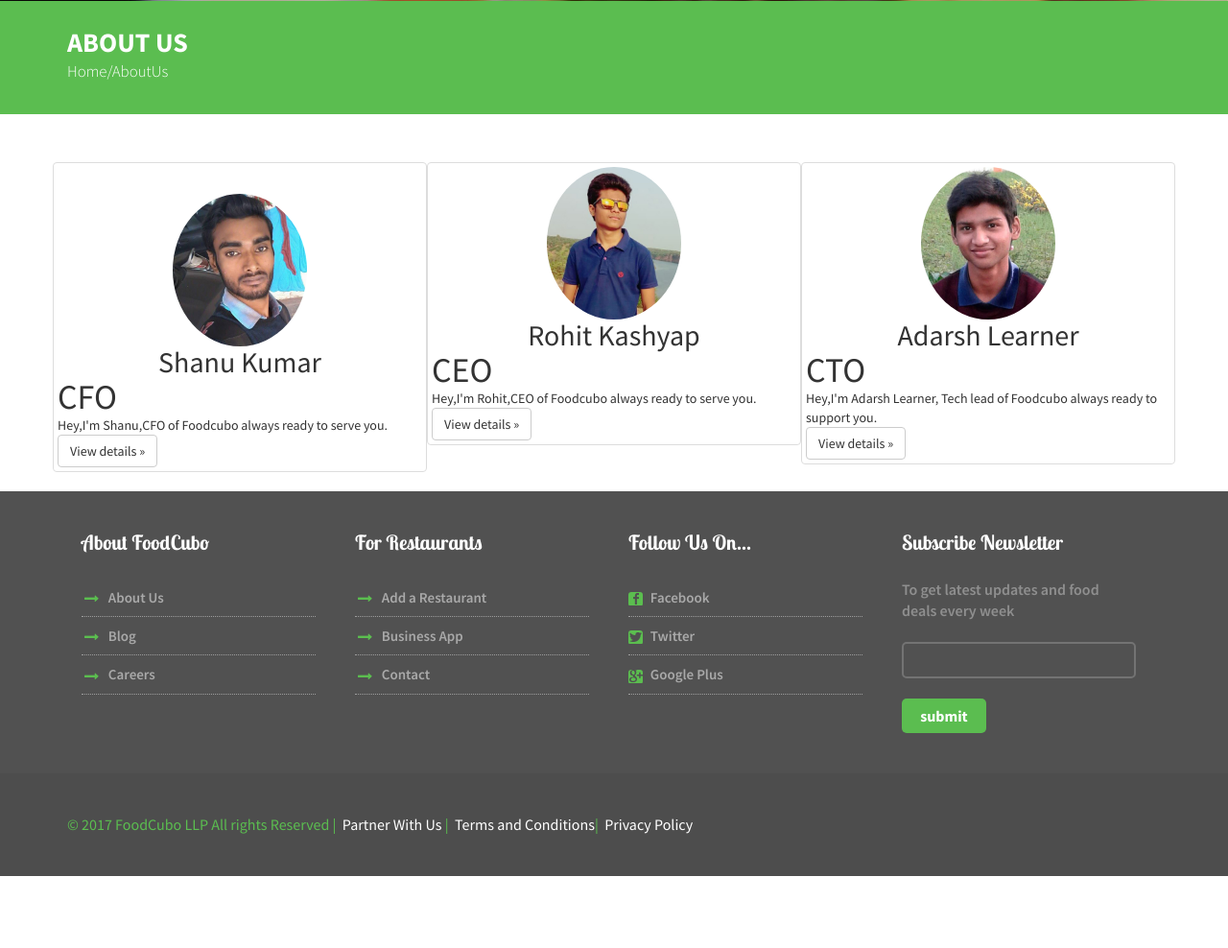
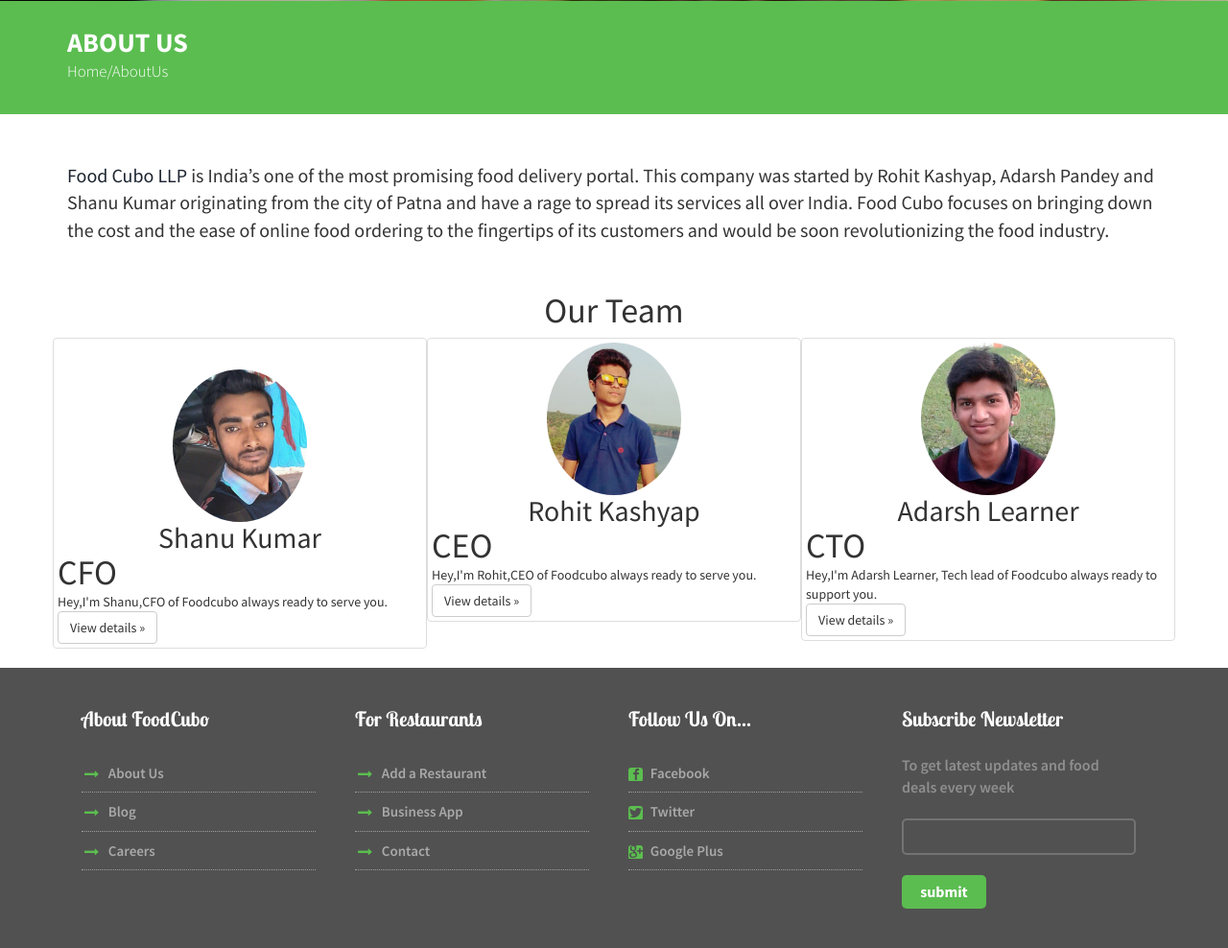
Before and after one commit to learneradarsh/foodcubo, a PHP site: page /aboutus.php in a window 1280 px wide. Shown: the part 529-1517 px from the top of the page at 96% size. Before the commit the page ends 1442 px from the top, so only its background shows below. Run offline with PHP 8.4, Linux system fonts and the light colour scheme; some libraries are stand-ins or nearby versions.

Commit message:
changes in about us and database file

```diff
--- a/aboutus.php
+++ b/aboutus.php
@@ -42,10 +42,15 @@
 				<p>Home/AboutUs</p>
 			</div>
 		</div>
-
+		      <div class="container" style="margin-top: 50px;font-size: 20px;">
+            <p>
+              <a hre="http://foodcubo.com">Food Cubo LLP</a> is India’s one of the most promising food delivery portal.
+This company was started by Rohit Kashyap, Adarsh Pandey and Shanu Kumar originating from the city of Patna and have a rage to spread its services all over India. Food Cubo focuses on bringing down the cost and the ease of online food ordering to the fingertips of its customers and would be soon revolutionizing the food industry.
+            </p>
+          </div>
 
 			 		<div class="container" style="margin-top: 50px;">
-
+			 			<center><h1 style="margin-bottom: 8px;">Our Team</h1></center>
 			 			<div class="row">
        <div class="col-md-4 thumbnail">
          <img class="img-circle" src="images/shanu.jpg" alt="Generic placeholder image" width="140" height="110" style="margin-top: 28px">
--- a/contact.php
+++ b/contact.php
@@ -73,7 +73,7 @@
 							     		<h3>Contact Info</h3>
 			      						<address>
 											 <p>Email :<a href="mailto:info@example.com">foodcuboofficial@gmail.com</a></p>
-											 <p>Phone : 7903165083</p>
+											 <p>Phone : 9430256286</p>
 									   		<p>146 Harijan Colony Grand Appartment Nehar Nagar	</p>
 									   		<p>Boring Road Patna</p>
 									   		<p>Pincde - 8000001</p>
--- a/foodcubo_backup.sql
+++ b/foodcubo_backup.sql
@@ -25,7 +25,7 @@
 CREATE TABLE `bookus` (
   `name` varchar(200) NOT NULL,
   `bookid` int(10) NOT NULL AUTO_INCREMENT,
-  `booktpe` varchar(200) NOT NULL,
+  `booktype` varchar(200) NOT NULL,
   `contact` varchar(12) NOT NULL,
   `budget` int(10) NOT NULL,
   PRIMARY KEY (`bookid`)
@@ -49,6 +49,7 @@
 /*!40101 SET @saved_cs_client     = @@character_set_client */;
 /*!40101 SET character_set_client = utf8 */;
 CREATE TABLE `contact_us` (
+  `id` int(10) NOT NULL AUTO_INCREMENT,
   `name` varchar(200) NOT NULL,
   `email` varchar(200) NOT NULL,
   `subject` varchar(500) NOT NULL,
@@ -102,6 +103,7 @@
 /*!40101 SET @saved_cs_client     = @@character_set_client */;
 /*!40101 SET character_set_client = utf8 */;
 CREATE TABLE `job_app` (
+  `id` int(10) NOT NULL AUTO_INCREMENT,
   `name` varchar(200) NOT NULL,
   `email` varchar(200) NOT NULL,
   `link_to_resume` varchar(200) NOT NULL,
```
